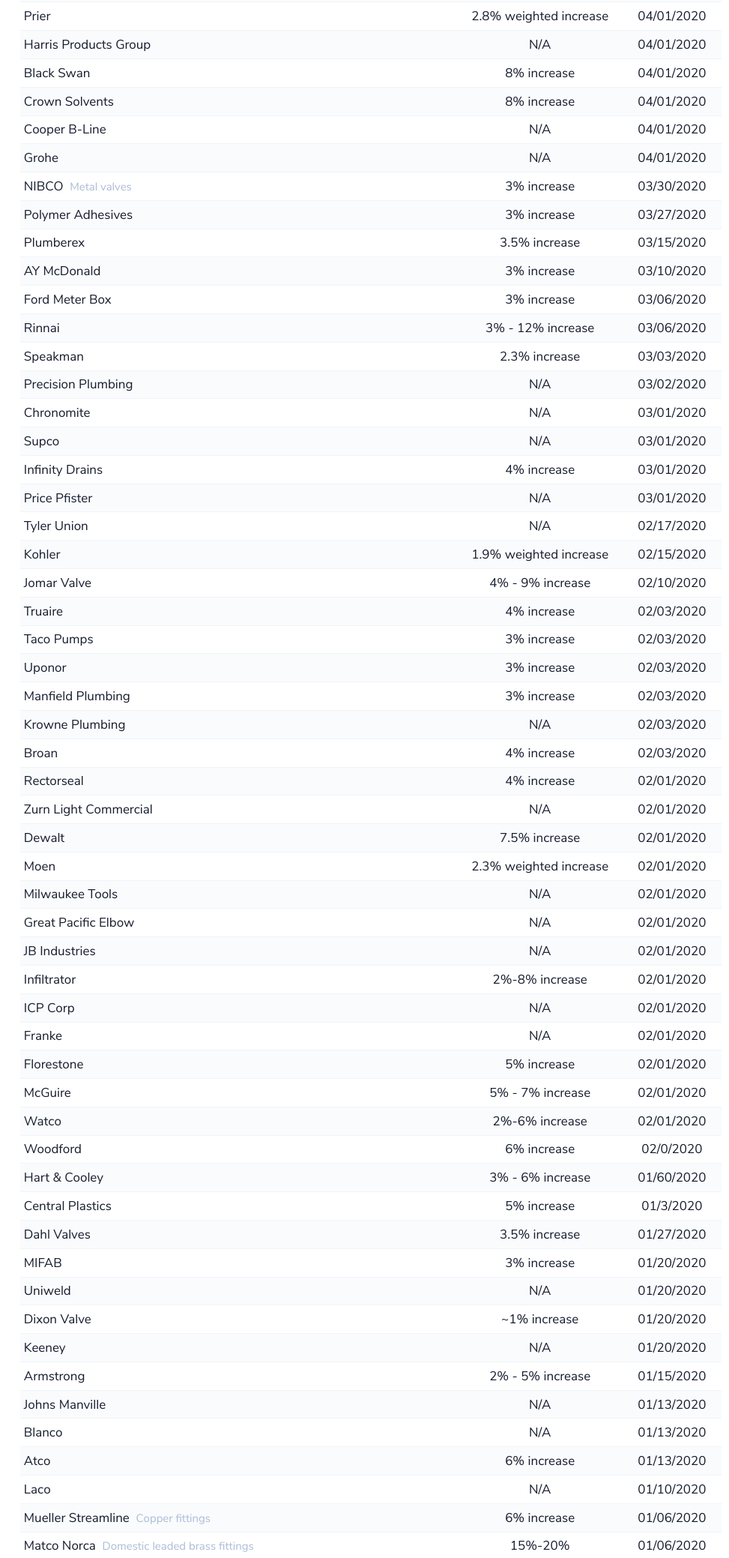
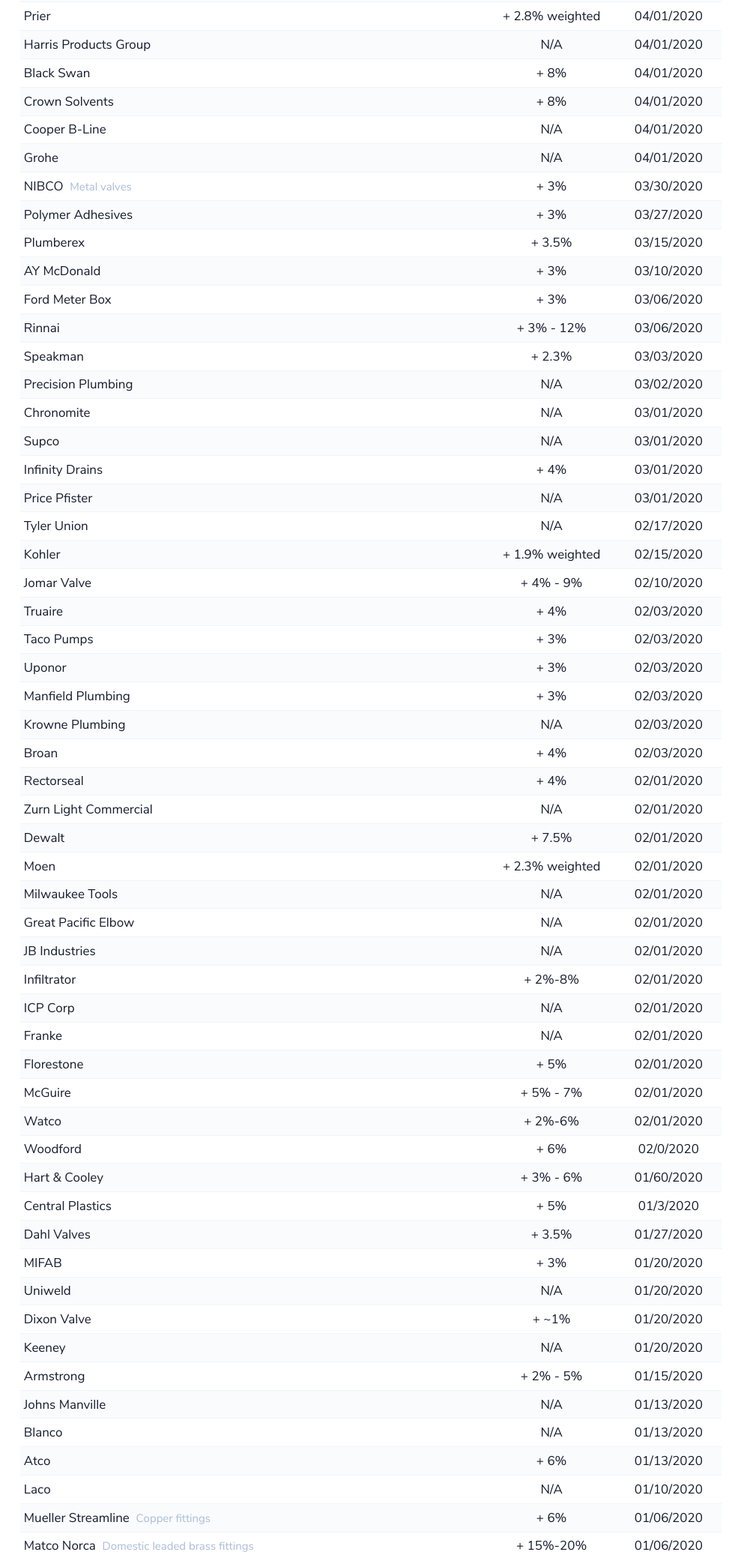
Before and after one commit to toddpipe/toddpipe.github.io, a plain HTML site: page resources/price-updates/index.html in a window 1280 px wide. Shown: the part 722-2800 px from the top of the page at 75% size, without its empty margins (145-1118 px from the left). Drawn offline with nearby package versions, Linux system fonts and the light colour scheme.

Commit message:
rebuilding site Fri Apr 17 10:26:37 PDT 2020

```diff
--- a/index.xml
+++ b/index.xml
@@ -18,7 +18,7 @@
       <pubDate>Fri, 03 Apr 2020 18:19:11 -0700</pubDate>
 
       <guid>https://toddpipe.github.io/resources/price-updates/</guid>
-      <description>Manufacturer Change Effective Date      AO Smith&amp;nbsp;&amp;nbsp;Parts only  N/A 05/29/2020    Brasstech&amp;nbsp;&amp;nbsp;  N/A 05/04/2020    Heat Link Group&amp;nbsp;&amp;nbsp;  3% increase 05/01/2020    Broan-Nutone&amp;nbsp;&amp;nbsp;  N/A 05/01/2020    KOCH Filters&amp;nbsp;&amp;nbsp;  N/A 04/60/2020    Rheem&amp;nbsp;&amp;nbsp;  3% increase 04/30/2020    Nibco&amp;nbsp;&amp;nbsp;  10% increase 04/20/2020    Armstrong Pump&amp;nbsp;&amp;nbsp;  N/A 04/01/2020    Queenaire Tech&amp;nbsp;&amp;nbsp;  N/A 04/01/2020    Prier&amp;nbsp;&amp;nbsp;  2.</description>
+      <description>Manufacturer Change Effective Date      AO Smith&amp;nbsp;&amp;nbsp;Parts only  N/A 05/29/2020    Brasstech&amp;nbsp;&amp;nbsp;  N/A 05/04/2020    Heat Link Group&amp;nbsp;&amp;nbsp;  &amp;#43; 3% 05/01/2020    Broan-Nutone&amp;nbsp;&amp;nbsp;  N/A 05/01/2020    KOCH Filters&amp;nbsp;&amp;nbsp;  N/A 04/60/2020    Rheem&amp;nbsp;&amp;nbsp;  &amp;#43; 3% 04/30/2020    Nibco&amp;nbsp;&amp;nbsp;  &amp;#43; 10% 04/20/2020    Armstrong Pump&amp;nbsp;&amp;nbsp;  N/A 04/01/2020    Queenaire Tech&amp;nbsp;&amp;nbsp;  N/A 04/01/2020    Prier&amp;nbsp;&amp;nbsp;  &amp;#43; 2.</description>
     </item>
 
     <item>
--- a/resources/index.xml
+++ b/resources/index.xml
@@ -18,7 +18,7 @@
       <pubDate>Fri, 03 Apr 2020 18:19:11 -0700</pubDate>
 
       <guid>https://toddpipe.github.io/resources/price-updates/</guid>
-      <description>Manufacturer Change Effective Date      AO Smith&amp;nbsp;&amp;nbsp;Parts only  N/A 05/29/2020    Brasstech&amp;nbsp;&amp;nbsp;  N/A 05/04/2020    Heat Link Group&amp;nbsp;&amp;nbsp;  3% increase 05/01/2020    Broan-Nutone&amp;nbsp;&amp;nbsp;  N/A 05/01/2020    KOCH Filters&amp;nbsp;&amp;nbsp;  N/A 04/60/2020    Rheem&amp;nbsp;&amp;nbsp;  3% increase 04/30/2020    Nibco&amp;nbsp;&amp;nbsp;  10% increase 04/20/2020    Armstrong Pump&amp;nbsp;&amp;nbsp;  N/A 04/01/2020    Queenaire Tech&amp;nbsp;&amp;nbsp;  N/A 04/01/2020    Prier&amp;nbsp;&amp;nbsp;  2.</description>
+      <description>Manufacturer Change Effective Date      AO Smith&amp;nbsp;&amp;nbsp;Parts only  N/A 05/29/2020    Brasstech&amp;nbsp;&amp;nbsp;  N/A 05/04/2020    Heat Link Group&amp;nbsp;&amp;nbsp;  &amp;#43; 3% 05/01/2020    Broan-Nutone&amp;nbsp;&amp;nbsp;  N/A 05/01/2020    KOCH Filters&amp;nbsp;&amp;nbsp;  N/A 04/60/2020    Rheem&amp;nbsp;&amp;nbsp;  &amp;#43; 3% 04/30/2020    Nibco&amp;nbsp;&amp;nbsp;  &amp;#43; 10% 04/20/2020    Armstrong Pump&amp;nbsp;&amp;nbsp;  N/A 04/01/2020    Queenaire Tech&amp;nbsp;&amp;nbsp;  N/A 04/01/2020    Prier&amp;nbsp;&amp;nbsp;  &amp;#43; 2.</description>
     </item>
 
     <item>
--- a/resources/price-updates/index.html
+++ b/resources/price-updates/index.html
@@ -438,7 +438,7 @@
             <td>
               Heat Link Group&nbsp;&nbsp;<small class="d-none d-md-inline text-gray-500"></small>
             </td>
-            <td class="text-center">3% increase</td>
+            <td class="text-center">&#43; 3%</td>
             <td class="text-center">05/01/2020</td>
           </tr>
 
@@ -462,7 +462,7 @@
             <td>
               Rheem&nbsp;&nbsp;<small class="d-none d-md-inline text-gray-500"></small>
             </td>
-            <td class="text-center">3% increase</td>
+            <td class="text-center">&#43; 3%</td>
             <td class="text-center">04/30/2020</td>
           </tr>
 
@@ -470,7 +470,7 @@
             <td>
               Nibco&nbsp;&nbsp;<small class="d-none d-md-inline text-gray-500"></small>
             </td>
-            <td class="text-center">10% increase</td>
+            <td class="text-center">&#43; 10%</td>
             <td class="text-center">04/20/2020</td>
           </tr>
 
@@ -494,7 +494,7 @@
             <td>
               Prier&nbsp;&nbsp;<small class="d-none d-md-inline text-gray-500"></small>
             </td>
-            <td class="text-center">2.8% weighted increase</td>
+            <td class="text-center">&#43; 2.8% weighted</td>
             <td class="text-center">04/01/2020</td>
           </tr>
 
@@ -510,7 +510,7 @@
             <td>
               Black Swan&nbsp;&nbsp;<small class="d-none d-md-inline text-gray-500"></small>
             </td>
-            <td class="text-center">8% increase</td>
+            <td class="text-center">&#43; 8%</td>
             <td class="text-center">04/01/2020</td>
           </tr>
 
@@ -518,7 +518,7 @@
             <td>
               Crown Solvents&nbsp;&nbsp;<small class="d-none d-md-inline text-gray-500"></small>
             </td>
-            <td class="text-center">8% increase</td>
+            <td class="text-center">&#43; 8%</td>
             <td class="text-center">04/01/2020</td>
           </tr>
 
@@ -542,7 +542,7 @@
             <td>
               NIBCO&nbsp;&nbsp;<small class="d-none d-md-inline text-gray-500">Metal valves</small>
             </td>
-            <td class="text-center">3% increase</td>
+            <td class="text-center">&#43; 3%</td>
             <td class="text-center">03/30/2020</td>
           </tr>
 
@@ -550,7 +550,7 @@
             <td>
               Polymer Adhesives&nbsp;&nbsp;<small class="d-none d-md-inline text-gray-500"></small>
             </td>
-            <td class="text-center">3% increase</td>
+            <td class="text-center">&#43; 3%</td>
             <td class="text-center">03/27/2020</td>
           </tr>
 
@@ -558,7 +558,7 @@
             <td>
               Plumberex&nbsp;&nbsp;<small class="d-none d-md-inline text-gray-500"></small>
             </td>
-            <td class="text-center">3.5% increase</td>
+            <td class="text-center">&#43; 3.5%</td>
             <td class="text-center">03/15/2020</td>
           </tr>
 
@@ -566,7 +566,7 @@
             <td>
               AY McDonald&nbsp;&nbsp;<small class="d-none d-md-inline text-gray-500"></small>
             </td>
-            <td class="text-center">3% increase</td>
+            <td class="text-center">&#43; 3%</td>
             <td class="text-center">03/10/2020</td>
           </tr>
 
@@ -574,7 +574,7 @@
             <td>
               Ford Meter Box&nbsp;&nbsp;<small class="d-none d-md-inline text-gray-500"></small>
             </td>
-            <td class="text-center">3% increase</td>
+            <td class="text-center">&#43; 3%</td>
             <td class="text-center">03/06/2020</td>
           </tr>
 
@@ -582,7 +582,7 @@
             <td>
               Rinnai&nbsp;&nbsp;<small class="d-none d-md-inline text-gray-500"></small>
             </td>
-            <td class="text-center">3% - 12% increase</td>
+            <td class="text-center">&#43; 3% - 12%</td>
             <td class="text-center">03/06/2020</td>
           </tr>
 
@@ -590,7 +590,7 @@
             <td>
               Speakman&nbsp;&nbsp;<small class="d-none d-md-inline text-gray-500"></small>
             </td>
-            <td class="text-center">2.3% increase</td>
+            <td class="text-center">&#43; 2.3%</td>
             <td class="text-center">03/03/2020</td>
           </tr>
 
@@ -622,7 +622,7 @@
             <td>
               Infinity Drains&nbsp;&nbsp;<small class="d-none d-md-inline text-gray-500"></small>
             </td>
-            <td class="text-center">4% increase</td>
+            <td class="text-center">&#43; 4%</td>
             <td class="text-center">03/01/2020</td>
           </tr>
 
@@ -646,7 +646,7 @@
             <td>
               Kohler&nbsp;&nbsp;<small class="d-none d-md-inline text-gray-500"></small>
             </td>
-            <td class="text-center">1.9% weighted increase</td>
+            <td class="text-center">&#43; 1.9% weighted</td>
             <td class="text-center">02/15/2020</td>
           </tr>
 
@@ -654,7 +654,7 @@
             <td>
               Jomar Valve&nbsp;&nbsp;<small class="d-none d-md-inline text-gray-500"></small>
             </td>
-            <td class="text-center">4% - 9% increase</td>
+            <td class="text-center">&#43; 4% - 9%</td>
             <td class="text-center">02/10/2020</td>
           </tr>
 
@@ -662,7 +662,7 @@
             <td>
               Truaire&nbsp;&nbsp;<small class="d-none d-md-inline text-gray-500"></small>
             </td>
-            <td class="text-center">4% increase</td>
+            <td class="text-center">&#43; 4%</td>
             <td class="text-center">02/03/2020</td>
           </tr>
 
@@ -670,7 +670,7 @@
             <td>
               Taco Pumps&nbsp;&nbsp;<small class="d-none d-md-inline text-gray-500"></small>
             </td>
-            <td class="text-center">3% increase</td>
+            <td class="text-center">&#43; 3%</td>
             <td class="text-center">02/03/2020</td>
           </tr>
 
@@ -678,7 +678,7 @@
             <td>
               Uponor&nbsp;&nbsp;<small class="d-none d-md-inline text-gray-500"></small>
             </td>
-            <td class="text-center">3% increase</td>
+            <td class="text-center">&#43; 3%</td>
             <td class="text-center">02/03/2020</td>
           </tr>
 
@@ -686,7 +686,7 @@
             <td>
               Manfield Plumbing&nbsp;&nbsp;<small class="d-none d-md-inline text-gray-500"></small>
             </td>
-            <td class="text-center">3% increase</td>
+            <td class="text-center">&#43; 3%</td>
             <td class="text-center">02/03/2020</td>
           </tr>
 
@@ -702,7 +702,7 @@
             <td>
               Broan&nbsp;&nbsp;<small class="d-none d-md-inline text-gray-500"></small>
             </td>
-            <td class="text-center">4% increase</td>
+            <td class="text-center">&#43; 4%</td>
             <td class="text-center">02/03/2020</td>
           </tr>
 
@@ -710,7 +710,7 @@
             <td>
               Rectorseal&nbsp;&nbsp;<small class="d-none d-md-inline text-gray-500"></small>
             </td>
-            <td class="text-center">4% increase</td>
+            <td class="text-center">&#43; 4%</td>
             <td class="text-center">02/01/2020</td>
           </tr>
 
@@ -726,7 +726,7 @@
             <td>
               Dewalt&nbsp;&nbsp;<small class="d-none d-md-inline text-gray-500"></small>
             </td>
-            <td class="text-center">7.5% increase</td>
+            <td class="text-center">&#43; 7.5%</td>
             <td class="text-center">02/01/2020</td>
           </tr>
 
@@ -734,7 +734,7 @@
             <td>
               Moen&nbsp;&nbsp;<small class="d-none d-md-inline text-gray-500"></small>
             </td>
-            <td class="text-center">2.3% weighted increase</td>
+            <td class="text-center">&#43; 2.3% weighted</td>
             <td class="text-center">02/01/2020</td>
           </tr>
 
@@ -766,7 +766,7 @@
             <td>
               Infiltrator&nbsp;&nbsp;<small class="d-none d-md-inline text-gray-500"></small>
             </td>
-            <td class="text-center">2%-8% increase</td>
+            <td class="text-center">&#43; 2%-8%</td>
             <td class="text-center">02/01/2020</td>
           </tr>
 
@@ -790,7 +790,7 @@
             <td>
               Florestone&nbsp;&nbsp;<small class="d-none d-md-inline text-gray-500"></small>
             </td>
-            <td class="text-center">5% increase</td>
+            <td class="text-center">&#43; 5%</td>
             <td class="text-center">02/01/2020</td>
           </tr>
 
@@ -798,7 +798,7 @@
             <td>
               McGuire&nbsp;&nbsp;<small class="d-none d-md-inline text-gray-500"></small>
             </td>
-            <td class="text-center">5% - 7% increase</td>
+            <td class="text-center">&#43; 5% - 7%</td>
             <td class="text-center">02/01/2020</td>
           </tr>
 
@@ -806,7 +806,7 @@
             <td>
               Watco&nbsp;&nbsp;<small class="d-none d-md-inline text-gray-500"></small>
             </td>
-            <td class="text-center">2%-6% increase</td>
+            <td class="text-center">&#43; 2%-6%</td>
             <td class="text-center">02/01/2020</td>
           </tr>
 
@@ -814,7 +814,7 @@
             <td>
               Woodford&nbsp;&nbsp;<small class="d-none d-md-inline text-gray-500"></small>
             </td>
-            <td class="text-center">6% increase</td>
+            <td class="text-center">&#43; 6%</td>
             <td class="text-center">02/0/2020</td>
           </tr>
 
@@ -822,7 +822,7 @@
             <td>
               Hart &amp; Cooley&nbsp;&nbsp;<small class="d-none d-md-inline text-gray-500"></small>
             </td>
-            <td class="text-center">3% - 6% increase</td>
+            <td class="text-center">&#43; 3% - 6%</td>
             <td class="text-center">01/60/2020</td>
           </tr>
 
@@ -830,7 +830,7 @@
             <td>
               Central Plastics&nbsp;&nbsp;<small class="d-none d-md-inline text-gray-500"></small>
             </td>
-            <td class="text-center">5% increase</td>
+            <td class="text-center">&#43; 5%</td>
             <td class="text-center">01/3/2020</td>
           </tr>
 
@@ -838,7 +838,7 @@
             <td>
               Dahl Valves&nbsp;&nbsp;<small class="d-none d-md-inline text-gray-500"></small>
             </td>
-            <td class="text-center">3.5% increase</td>
+            <td class="text-center">&#43; 3.5%</td>
             <td class="text-center">01/27/2020</td>
           </tr>
 
@@ -846,7 +846,7 @@
             <td>
               MIFAB&nbsp;&nbsp;<small class="d-none d-md-inline text-gray-500"></small>
             </td>
-            <td class="text-center">3% increase</td>
+            <td class="text-center">&#43; 3%</td>
             <td class="text-center">01/20/2020</td>
           </tr>
 
@@ -862,7 +862,7 @@
             <td>
               Dixon Valve&nbsp;&nbsp;<small class="d-none d-md-inline text-gray-500"></small>
             </td>
-            <td class="text-center">~1% increase</td>
+            <td class="text-center">&#43; ~1%</td>
             <td class="text-center">01/20/2020</td>
           </tr>
 
@@ -878,7 +878,7 @@
             <td>
               Armstrong&nbsp;&nbsp;<small class="d-none d-md-inline text-gray-500"></small>
             </td>
-            <td class="text-center">2% - 5% increase</td>
+            <td class="text-center">&#43; 2% - 5%</td>
             <td class="text-center">01/15/2020</td>
           </tr>
 
@@ -902,7 +902,7 @@
             <td>
               Atco&nbsp;&nbsp;<small class="d-none d-md-inline text-gray-500"></small>
             </td>
-            <td class="text-center">6% increase</td>
+            <td class="text-center">&#43; 6%</td>
             <td class="text-center">01/13/2020</td>
           </tr>
 
@@ -918,7 +918,7 @@
             <td>
               Mueller Streamline&nbsp;&nbsp;<small class="d-none d-md-inline text-gray-500">Copper fittings</small>
             </td>
-            <td class="text-center">6% increase</td>
+            <td class="text-center">&#43; 6%</td>
             <td class="text-center">01/06/2020</td>
           </tr>
 
@@ -926,7 +926,7 @@
             <td>
               Matco Norca&nbsp;&nbsp;<small class="d-none d-md-inline text-gray-500">Domestic leaded brass fittings</small>
             </td>
-            <td class="text-center">15%-20%</td>
+            <td class="text-center">&#43; 15%-20%</td>
             <td class="text-center">01/06/2020</td>
           </tr>
 
@@ -942,7 +942,7 @@
             <td>
               IPS Corporation&nbsp;&nbsp;<small class="d-none d-md-inline text-gray-500"></small>
             </td>
-            <td class="text-center">3% increase</td>
+            <td class="text-center">&#43; 3%</td>
             <td class="text-center">01/06/2020</td>
           </tr>
 
@@ -974,7 +974,7 @@
             <td>
               Merit Brass&nbsp;&nbsp;<small class="d-none d-md-inline text-gray-500">LF Brass Threaded fittings &amp; ductile iron backup flanges</small>
             </td>
-            <td class="text-center">15% - 20% increase</td>
+            <td class="text-center">&#43; 15% - 20%</td>
             <td class="text-center">01/03/2020</td>
           </tr>
 
@@ -982,7 +982,7 @@
             <td>
               Soler &amp; Palau&nbsp;&nbsp;<small class="d-none d-md-inline text-gray-500"></small>
             </td>
-            <td class="text-center">2% increase</td>
+            <td class="text-center">&#43; 2%</td>
             <td class="text-center">01/02/2020</td>
           </tr>
 
@@ -990,7 +990,7 @@
             <td>
               IPEX&nbsp;&nbsp;<small class="d-none d-md-inline text-gray-500"></small>
             </td>
-            <td class="text-center">2.5% increase</td>
+            <td class="text-center">&#43; 2.5%</td>
             <td class="text-center">01/02/2020</td>
           </tr>
 
@@ -1006,7 +1006,7 @@
             <td>
               Schier&nbsp;&nbsp;<small class="d-none d-md-inline text-gray-500"></small>
             </td>
-            <td class="text-center">4% increase</td>
+            <td class="text-center">&#43; 4%</td>
             <td class="text-center">01/01/2020</td>
           </tr>
 
@@ -1014,7 +1014,7 @@
             <td>
               Robern&nbsp;&nbsp;<small class="d-none d-md-inline text-gray-500"></small>
             </td>
-            <td class="text-center">3% increase</td>
+            <td class="text-center">&#43; 3%</td>
             <td class="text-center">01/01/2020</td>
           </tr>
 
@@ -1030,7 +1030,7 @@
             <td>
               Oatey&nbsp;&nbsp;<small class="d-none d-md-inline text-gray-500"></small>
             </td>
-            <td class="text-center">3% increase</td>
+            <td class="text-center">&#43; 3%</td>
             <td class="text-center">01/01/2020</td>
           </tr>
 
@@ -1054,7 +1054,7 @@
             <td>
               NIBCO&nbsp;&nbsp;<small class="d-none d-md-inline text-gray-500">ABS, PVC DWV fittings</small>
             </td>
-            <td class="text-center">8% increase</td>
+            <td class="text-center">&#43; 8%</td>
             <td class="text-center">01/01/2020</td>
           </tr>
 
@@ -1062,7 +1062,7 @@
             <td>
               NDS Pipe&nbsp;&nbsp;<small class="d-none d-md-inline text-gray-500"></small>
             </td>
-            <td class="text-center">3% - 8% increase</td>
+            <td class="text-center">&#43; 3% - 8%</td>
             <td class="text-center">01/01/2020</td>
           </tr>
 
@@ -1070,7 +1070,7 @@
             <td>
               Mike Ray Mfg&nbsp;&nbsp;<small class="d-none d-md-inline text-gray-500"></small>
             </td>
-            <td class="text-center">3% increase</td>
+            <td class="text-center">&#43; 3%</td>
             <td class="text-center">01/01/2020</td>
           </tr>
 
@@ -1078,7 +1078,7 @@
             <td>
               Little Giant&nbsp;&nbsp;<small class="d-none d-md-inline text-gray-500"></small>
             </td>
-            <td class="text-center">3% increase</td>
+            <td class="text-center">&#43; 3%</td>
             <td class="text-center">01/01/2020</td>
           </tr>
 
@@ -1094,7 +1094,7 @@
             <td>
               ISIMET&nbsp;&nbsp;<small class="d-none d-md-inline text-gray-500"></small>
             </td>
-            <td class="text-center">9% increase</td>
+            <td class="text-center">&#43; 9%</td>
             <td class="text-center">01/01/2020</td>
           </tr>
 
@@ -1118,7 +1118,7 @@
             <td>
               Haws Corporation&nbsp;&nbsp;<small class="d-none d-md-inline text-gray-500">Emergency equipment &amp; Hydration/Drinking fountain</small>
             </td>
-            <td class="text-center">6% weight increase</td>
+            <td class="text-center">&#43; 6% weight</td>
             <td class="text-center">01/01/2020</td>
           </tr>
 
@@ -1134,7 +1134,7 @@
             <td>
               Goss Torch&nbsp;&nbsp;<small class="d-none d-md-inline text-gray-500"></small>
             </td>
-            <td class="text-center">3% increase</td>
+            <td class="text-center">&#43; 3%</td>
             <td class="text-center">01/01/2020</td>
           </tr>
 
@@ -1150,7 +1150,7 @@
             <td>
               EEMax&nbsp;&nbsp;<small class="d-none d-md-inline text-gray-500"></small>
             </td>
-            <td class="text-center">7% increase</td>
+            <td class="text-center">&#43; 7%</td>
             <td class="text-center">01/01/2020</td>
           </tr>
 
@@ -1158,7 +1158,7 @@
             <td>
               Diversitech&nbsp;&nbsp;<small class="d-none d-md-inline text-gray-500"></small>
             </td>
-            <td class="text-center">3.5% increase</td>
+            <td class="text-center">&#43; 3.5%</td>
             <td class="text-center">01/01/2020</td>
           </tr>
 
@@ -1182,7 +1182,7 @@
             <td>
               Charlotte Pipe&nbsp;&nbsp;<small class="d-none d-md-inline text-gray-500">Large diameter fittings</small>
             </td>
-            <td class="text-center">8% increase</td>
+            <td class="text-center">&#43; 8%</td>
             <td class="text-center">01/01/2020</td>
           </tr>
 
@@ -1190,7 +1190,7 @@
             <td>
               Charlotte Pipe&nbsp;&nbsp;<small class="d-none d-md-inline text-gray-500">ABS, PVC DWV fittings</small>
             </td>
-            <td class="text-center">8% increase</td>
+            <td class="text-center">&#43; 8%</td>
             <td class="text-center">01/01/2020</td>
           </tr>
 
@@ -1198,7 +1198,7 @@
             <td>
               Zurn Pex&nbsp;&nbsp;<small class="d-none d-md-inline text-gray-500"></small>
             </td>
-            <td class="text-center">3% increase</td>
+            <td class="text-center">&#43; 3%</td>
             <td class="text-center">01/01/2020</td>
           </tr>
 
@@ -1232,6 +1232,9 @@
   </div>
 </div>
 
+<h1 id="heading"></h1>
+<p><strong>N/A</strong> <em>Not Available</em><br>
+<strong>~</strong> <em>Approximate</em></p>
 
   </section>
 
```
